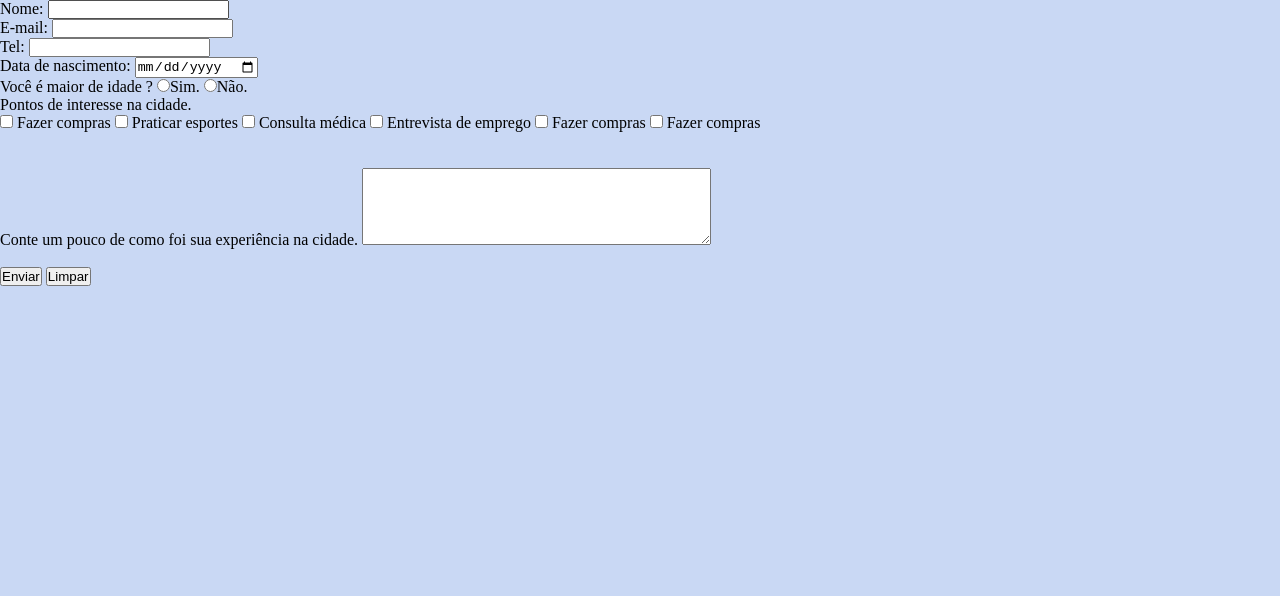
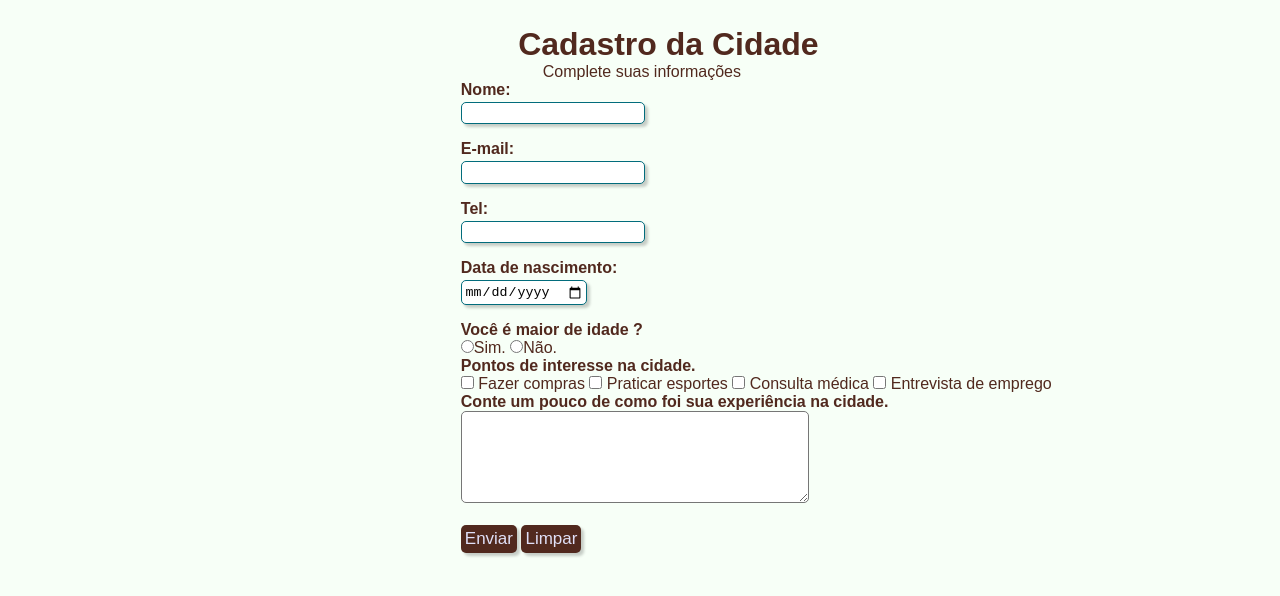
Before and after one commit to Lucas5497/Checkpoint_2_FrontEnd, a plain HTML site: page index.html in a window 1280 px wide. Drawn offline with Linux system fonts and the light colour scheme.

Commit message:
form_pronto

```diff
--- a/css/style.css
+++ b/css/style.css
@@ -2,7 +2,67 @@
     margin: 0px;
     padding: 0px;
 }
+#titulo{
+    font-family: sans-serif;
+    color:#51291E ;
+    margin-left: 7%;
+}
+#subtitulo{
+    font-family: sans-serif;
+    color:#51291E;
+    margin-left: 10%;
+}
+fieldset{
+    border: 0px;
+}
+body{
+    background-color: #F7FFF7;
+    font-family: sans-serif;
+    font-size: 1em;
+    color:#51291E;
+    margin-left: 36%;
+    margin-top: 2%;
+    justify-content: center;
+}
+input, select, textarea, button{
+    border-radius: 5px;
+}
+.campo{
+    margin-bottom: 1em;
+}
+.campo label{
+    margin-bottom: 0.2em;
+    color:#51291E;
+    display: block;
+}
+fieldset.grupo.campo{
+    float: left;
+    margin-right: 1em;
+}
+.campo input[type="text"],.campo input[type="email"],.campo input[type="tel"],.campo input[type="date"],.campo textarea{
+    padding: 0.2em;
+    border: 1px solid #026C7C;
+    box-shadow: 3px 3px 3px rgba(0,0,0,0.2);
+    display: block;
+}
+.campo select option{
+    padding-right: 1em;
 
-body{
-    background-color:rgba(99, 142, 223, 0.342);
 }
+.campo input:focus, .campo select:focus, .campo textarea:focus {
+    background: #e0e0f8;
+}
+
+.botao{
+    font-size: 17px;
+    background:#51291E;
+    box-shadow: 3px 3px 3px rgba(0,0,0,0.2);
+    border: 0;
+    color:#e0e0f8;
+    padding: 4px;
+}
+
+
+#check{
+    display: inline-block;
+}
--- a/index.html
+++ b/index.html
@@ -8,37 +8,42 @@
     <title>Formulário</title>
 </head>
 <body class="corpo">
+
+    <h1 id="titulo">Cadastro da Cidade</h1>
+    <p id="subtitulo">Complete suas informações</p>
     <form action="registro" method="POST">
 
-        <div>
-            <label for="nome">Nome:</label>
-            <input type="text" name="nome" id="nome">
+
+    <fieldset id="grupo">
+        <div class="campo">
+            <label for="nome"><strong>Nome:</strong></label>
+            <input type="text" name="nome" id="nome" required>
         </div>
 
-        <div>
-            <label for="email">E-mail:</label>
-            <input type="email" name="email" id="email">
+        <div class="campo">
+            <label for="email"><strong>E-mail:</strong></label>
+            <input type="email" name="email" id="email" required>
         </div>
 
-        <div>
-            <label for="tel">Tel:</label>
+        <div class="campo">
+            <label for="tel"><strong>Tel:</strong></label>
             <input type="tel" name="tel" id="tel">
         </div>
-
-        <div>
-            <label for="nascimento">Data de nascimento:</label>
+    </fieldset>
+        <div class="campo">
+            <label for="nascimento"><strong>Data de nascimento:</strong></label>
             <input type="date" name="data" id="data">
         </div>
 
         <div>
 
-        <label for="maior ou menor">Você é maior de idade ?</label>
+        <label for="maior ou menor"><strong>Você é maior de idade ?</strong></label><br>
         <label for="sim">
             <input type="radio" name="maior ou menor" value="sim">Sim.
         </label>
         <label for="nao">
             <input type="radio" name="maior ou menor" value="nao">Não.
-        </label>
+        </label><br>
 
         </div>
 
@@ -47,9 +52,9 @@
 
 
 
-
-        <div>
-            <label for="ponto de interesse">Pontos de interesse na cidade.</label><br>
+      <fieldset>
+        <div class="check">
+            <label for="ponto de interesse"><strong>Pontos de interesse na cidade.</strong></label><br>
 
             <input type="checkbox" id="interesse1" name="interesse1" value="">
             <label for="interesse1">Fazer compras</label>
@@ -59,27 +64,21 @@
             <label for="interesse3">Consulta médica</label>
             <input type="checkbox" id="interesse4" name="interesse4" value="">
             <label for="interesse4">Entrevista de emprego</label>
-            <input type="checkbox" id="interesse5" name="interesse5" value="">
-            <label for="interesse5">Fazer compras</label>
-            <input type="checkbox" id="interesse6" name="interesse6" value="">
-            <label for="interesse6">Fazer compras</label>
-        </div><br><br>
 
-        <div>
-            <label for=""></label>
         </div>
+    </fieldset>
+
+
 
 
 
         <div>
-            <label for="resumo">Conte um pouco de como foi sua experiência na cidade.</label>
-            <textarea name="resumo" id="resumo" style="width: 26em;" rows="5"></textarea>
+            <label for="resumo"><strong>Conte um pouco de como foi sua experiência na cidade.</strong></label><br>
+            <textarea name="resumo" id="resumo" style="width: 26em;" rows="6"></textarea>
         </div><br>
 
-
-
-        <button type="submit">Enviar</button>
-        <button type="reset">Limpar</button>
+        <button class="botao" type="submit">Enviar</button>
+        <button class="botao" type="reset">Limpar</button>
 
 
     </form>
```
